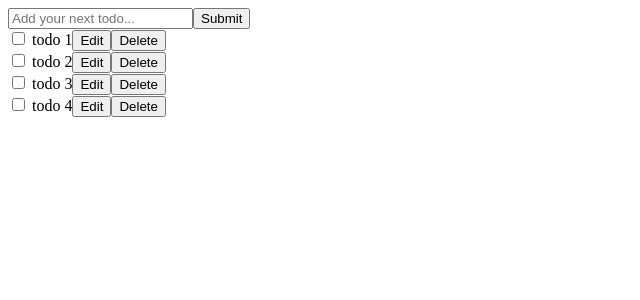
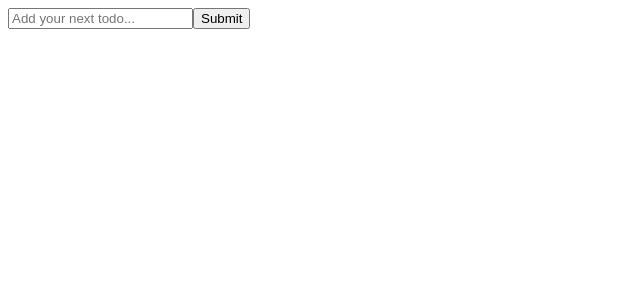
Before and after one commit to sahebraojadhav/mini-project-to-understand-context-API, a React (Vite) app: page / in a window 1280 px wide. Shown: the top 300 px of the page, without its empty margins (0-640 px from the left). Built offline with nearby package versions, Linux system fonts and the light colour scheme.

Commit message:
final commit

```diff
--- a/src/App.jsx
+++ b/src/App.jsx
@@ -1,19 +1,14 @@
-import { useEffect, useState } from 'react'
+import { useEffect, useReducer, useState } from 'react'
 import reactLogo from './assets/react.svg'
 import './App.css'
 import TodoList from './components/TodoList/TodoList'
 import AddTodo from './components/AddTodo/AddTodo'
 import TodoContext from './context/TodoContext'
+import TodoReducers from './reducers/TodoReducers'
 
 function App() {
-  const[todos,setTodos]= useState([
-    {id:1 ,text:"todo 1" , isfinshed:true},
-    {id:2 ,text:"todo 2" , isfinshed:true},
-    {id:3 ,text:"todo 3" , isfinshed:true},
-    {id:4 ,text:"todo 4" , isfinshed:true}
-  ]
-);
 
+ const[todos,dispatch]=useReducer(TodoReducers,[])
 
   useEffect(()=>{
     console.log(todos);
@@ -21,7 +16,7 @@ function App() {
 
   return (
     <>
-     <TodoContext.Provider value={{todos,setTodos}}>
+     <TodoContext.Provider value={{todos,dispatch}}>
         <AddTodo />
         <TodoList/>
      </TodoContext.Provider>
```
Also changed, not shown: 1 other file (tests, documents, lock files or other folders).
